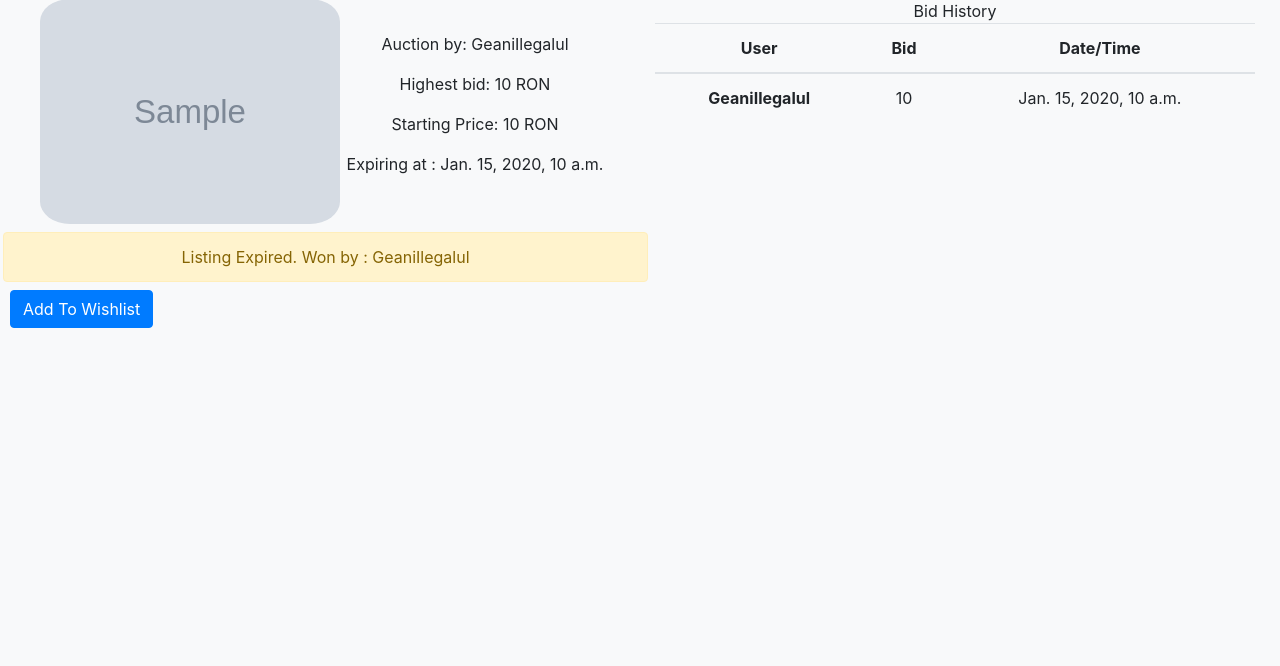
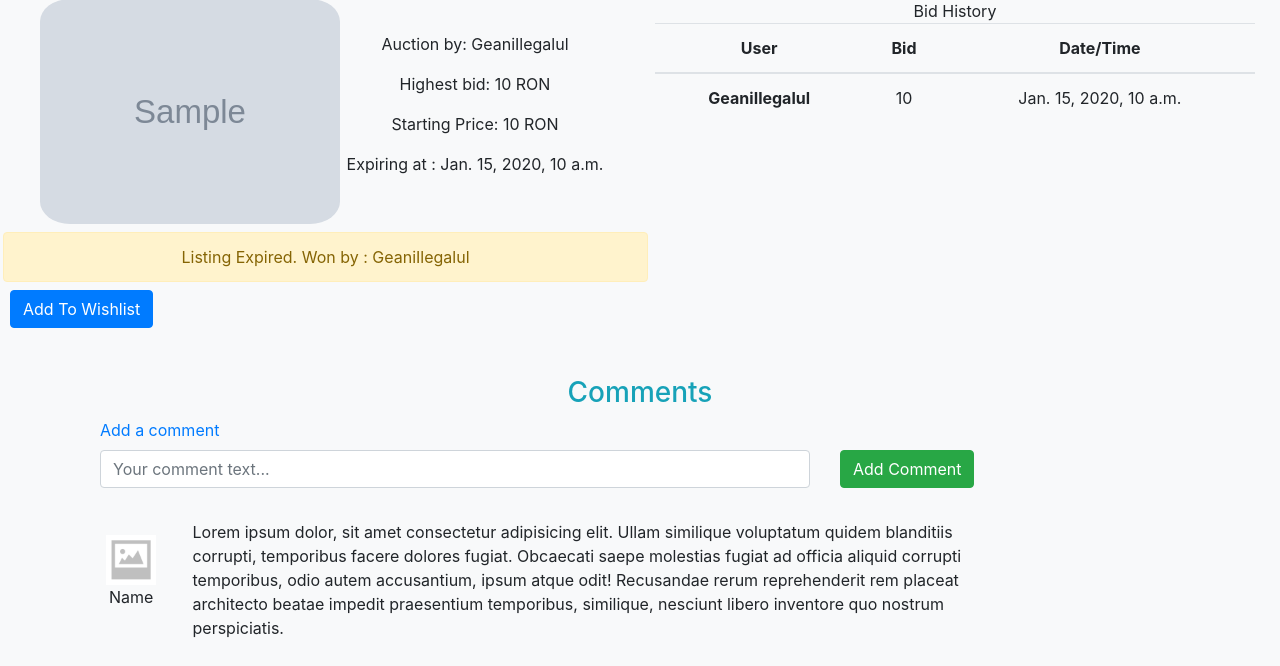
Before and after one commit to alexandrei5027/cs50-auction.github.io, a Django app: page /see_auction/1 in a window 1280 px wide. Shown: the part 164-830 px from the top of the page. Before the commit the page ends 492 px from the top, so only its background shows below. Run offline with Django 3.2, Linux system fonts and the light colour scheme; a user stored in the database is signed in; data comes from the database, SQL or seed files in the repository; tables that the repository leaves empty hold one stand-in row (values such as "Sample post"); grey boxes marked "Sample" are stand-in pictures; some libraries are stand-ins or nearby versions.

Commit message:
Create some basic frontend for the comment section

```diff
--- a/auctions/templates/auctions/see_auction.html
+++ b/auctions/templates/auctions/see_auction.html
@@ -1,5 +1,6 @@
 {% extends "auctions/layout.html" %}
 
+{% load static %}
 {% block title %}
 Auction from {{ data.user_posted }}
 {% endblock %}
@@ -72,4 +73,43 @@ Auction from {{ data.user_posted }}
     </form>
 </div>
 
+<div class="container mt-5 row mx-auto">
+        <div class="col-12">
+    <p class="text-info text-center fw-bold h3">Comments</p>
+</div>
+    <div class="col-12 add-coment">
+        <form>
+            <div class="row align-items-center">
+            {% csrf_token %}
+            <div class="form-group col-8">
+
+            <label for="Comment" class="form-label text-primary">Add a comment</label>
+            <input type="text" class="form-control" id="Comment" placeholder="Your comment text...">
+
+            </div>
+            <div class="col-4 mt-3">
+            <button class="button btn btn-success">Add Comment</button>
+             </div>
+
+        </form>
+    </div>
+    <div class="comment-section">
+
+
+        <div class="row align-items-center comment">
+        <div class="col-1 profile-pic text-center">
+            <img src="{% static 'auctions/no_image.png'  %}" width="50px">
+            <p class="text-center">Name</p>
+        </div>
+        <div class="col-9 text-left mt-3">
+            <p>Lorem ipsum dolor, sit amet consectetur adipisicing elit. Ullam similique voluptatum quidem blanditiis corrupti, temporibus facere dolores fugiat. Obcaecati saepe molestias fugiat ad officia aliquid corrupti temporibus, odio autem accusantium, ipsum atque odit! Recusandae rerum reprehenderit rem placeat architecto beatae impedit praesentium temporibus, similique, nesciunt libero inventore quo nostrum perspiciatis.</p>
+        </div>
+
+         </div>
+
+
+</div>
+</div>
+
+
 {% endblock %}
```
